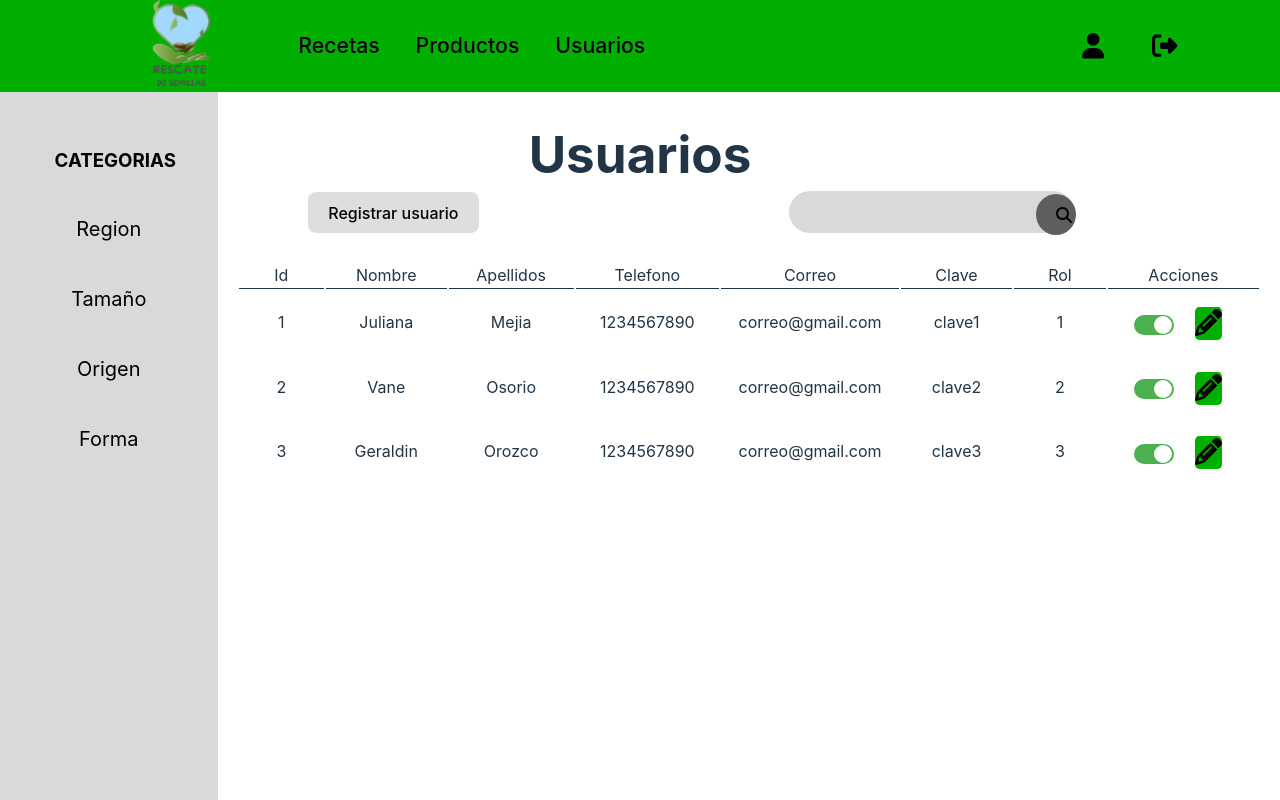
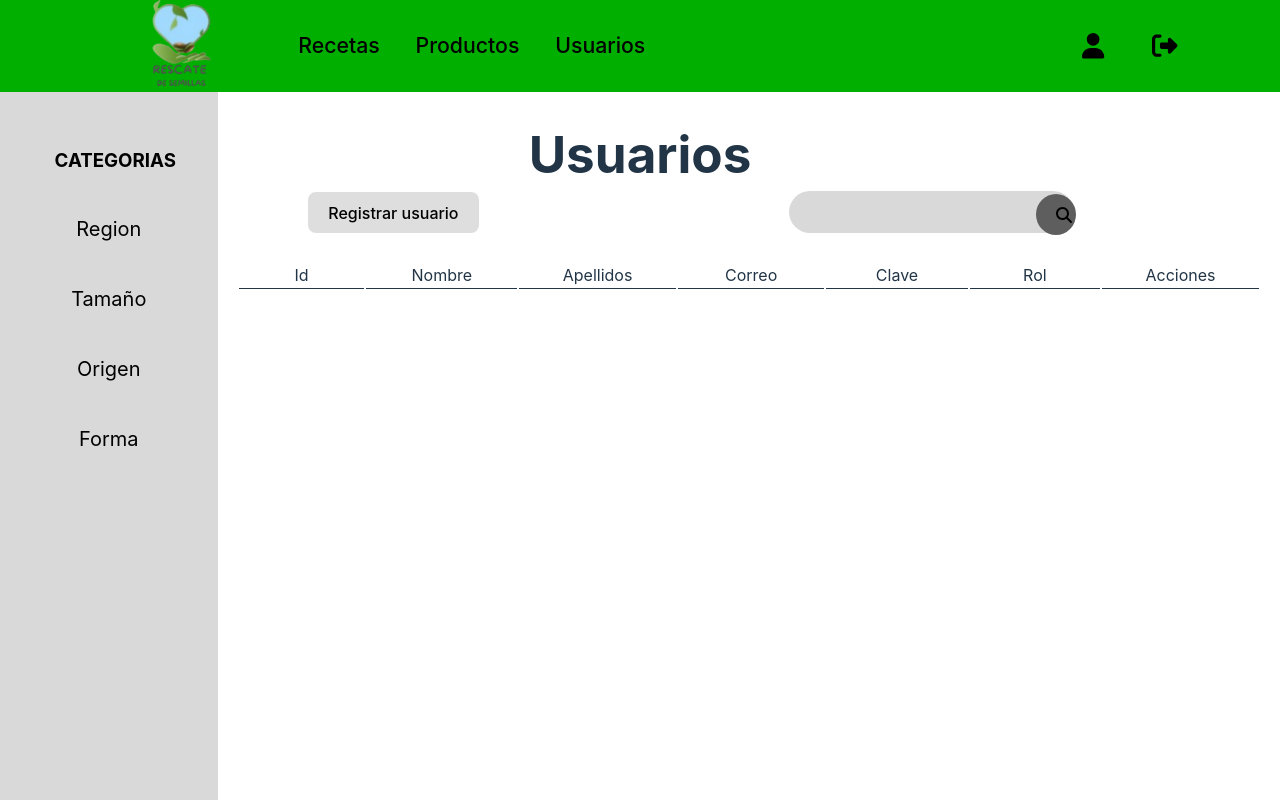
Before and after one commit to danielgalvis07/Saberes_Y_Sabores, a React (Vite) app: page /usuariosAdmin in a window 1280 px wide. Built offline with nearby package versions, Linux system fonts and the light colour scheme.

Commit message:
creacion de modal con formulario de editar en recetas admin

```diff
--- a/src/rutas/admin/usuariosAdmin.jsx
+++ b/src/rutas/admin/usuariosAdmin.jsx
@@ -1,4 +1,4 @@
-import React, { useState } from "react";
+import React, { useState, useEffect } from "react";
 import { NavLink } from "react-router-dom";
 import { FontAwesomeIcon } from '@fortawesome/react-fontawesome';
 import { faPencil, faMagnifyingGlass } from '@fortawesome/free-solid-svg-icons';
@@ -6,11 +6,7 @@ import '../../estilos/usuariosAdmin.css';
 import MenuLateral from '../../componentes/sidebar';
 import NavAdmin from '../../componentes/navegacionAdmin';
 
-const initialDataUsuarios = [
-    { id: 1, nombre: 'Juliana', apellidos: 'Mejia', telefono: '1234567890', correo: 'correo@gmail.com', clave: 'clave1', rol: '1', activo: true },
-    { id: 2, nombre: 'Vane', apellidos: 'Osorio', telefono: '1234567890', correo: 'correo@gmail.com', clave: 'clave2', rol: '2', activo: true },
-    { id: 3, nombre: 'Geraldin', apellidos: 'Orozco', telefono: '1234567890', correo: 'correo@gmail.com', clave: 'clave3', rol: '3', activo: true }
-];
+
 
 const ToggleSwitch = ({ isActive, onToggle }) => (
     <div className={`toggle-switch ${isActive ? 'active' : ''}`} onClick={onToggle}>
@@ -19,7 +15,7 @@ const ToggleSwitch = ({ isActive, onToggle }) => (
 );
 
 const UsuariosAdmin = () => {
-    const [dataUsuarios, setDataUsuarios] = useState(initialDataUsuarios);
+    const [dataUsuarios, setDataUsuarios] = useState([]);
     const [selectedUsuario, setSelectedUsuario] = useState(null);
     const [showEditarModal, setShowEditarModal] = useState(false);
     const [showNuevoModal, setShowNuevoModal] = useState(false);
@@ -33,6 +29,8 @@ const UsuariosAdmin = () => {
         rol: "1",
         activo: true,
     });
+
+
 
     const toggleActivo = (id) => {
         setDataUsuarios((prevData) =>
@@ -113,7 +111,6 @@ const UsuariosAdmin = () => {
                         <td className="tituloCrudUsuarios">Id</td>
                         <td className="tituloCrudUsuarios">Nombre</td>
                         <td className="tituloCrudUsuarios">Apellidos</td>
-                        <td className="tituloCrudUsuarios">Telefono</td>
                         <td className="tituloCrudUsuarios">Correo</td>
                         <td className="tituloCrudUsuarios">Clave</td>
                         <td className="tituloCrudUsuarios">Rol</td>
@@ -126,7 +123,6 @@ const UsuariosAdmin = () => {
                             <td>{item.id}</td>
                             <td>{item.nombre}</td>
                             <td>{item.apellidos}</td>
-                            <td>{item.telefono}</td>
                             <td>{item.correo}</td>
                             <td>{item.clave}</td>
                             <td>{item.rol}</td>
@@ -152,7 +148,6 @@ const UsuariosAdmin = () => {
                         <form onSubmit={handleUpdateUsuario} className="formularioEditarUsuariosAdmin">
                             <input className="inputUsuarioEditarAdmin" name="nombre" value={selectedUsuario.nombre} placeholder="Nombre" type="text" onChange={handleChangeEditUsuario} /><br />
                             <input className="inputUsuarioEditarAdmin" name="apellidos" value={selectedUsuario.apellidos} placeholder="Apellidos" type="text" onChange={handleChangeEditUsuario} /><br />
-                            <input className="inputUsuarioEditarAdmin" name="telefono" value={selectedUsuario.telefono} placeholder="Telefono" type="text" onChange={handleChangeEditUsuario} /><br />
                             <input className="inputUsuarioEditarAdmin" name="correo" value={selectedUsuario.correo} placeholder="Correo" type="text" onChange={handleChangeEditUsuario} /><br />
                             <div className="inputsUsuariosSelectEditar">
                                 <input className="selectClaveUsuariosEditar inputUsuarioEditarAdmin" name="clave" value={selectedUsuario.clave} placeholder="Clave" type="text" onChange={handleChangeEditUsuario} /><br />
@@ -176,7 +171,6 @@ const UsuariosAdmin = () => {
                         <form onSubmit={handleCreateUsuario} className="formularioEditarUsuariosAdmin">
                             <input className="inputUsuarioEditarAdmin" name="nombre" placeholder="Nombre" type="text" onChange={handleChangeNewUsuario} required /><br />
                             <input className="inputUsuarioEditarAdmin" name="apellidos" placeholder="Apellidos" type="text" onChange={handleChangeNewUsuario} required /><br />
-                            <input className="inputUsuarioEditarAdmin" name="telefono" placeholder="Teléfono" type="text" onChange={handleChangeNewUsuario} required /><br />
                             <input className="inputUsuarioEditarAdmin" name="correo" placeholder="Correo" type="email" onChange={handleChangeNewUsuario} required /><br />
                             <div className="inputsUsuariosSelectEditar">
                             <input className="inputUsuarioEditarAdmin selectClaveUsuariosEditar" name="clave" placeholder="Clave" type="text" onChange={handleChangeNewUsuario} required />
```
Also changed, not shown: 2 other files (tests, documents, lock files or other folders).
